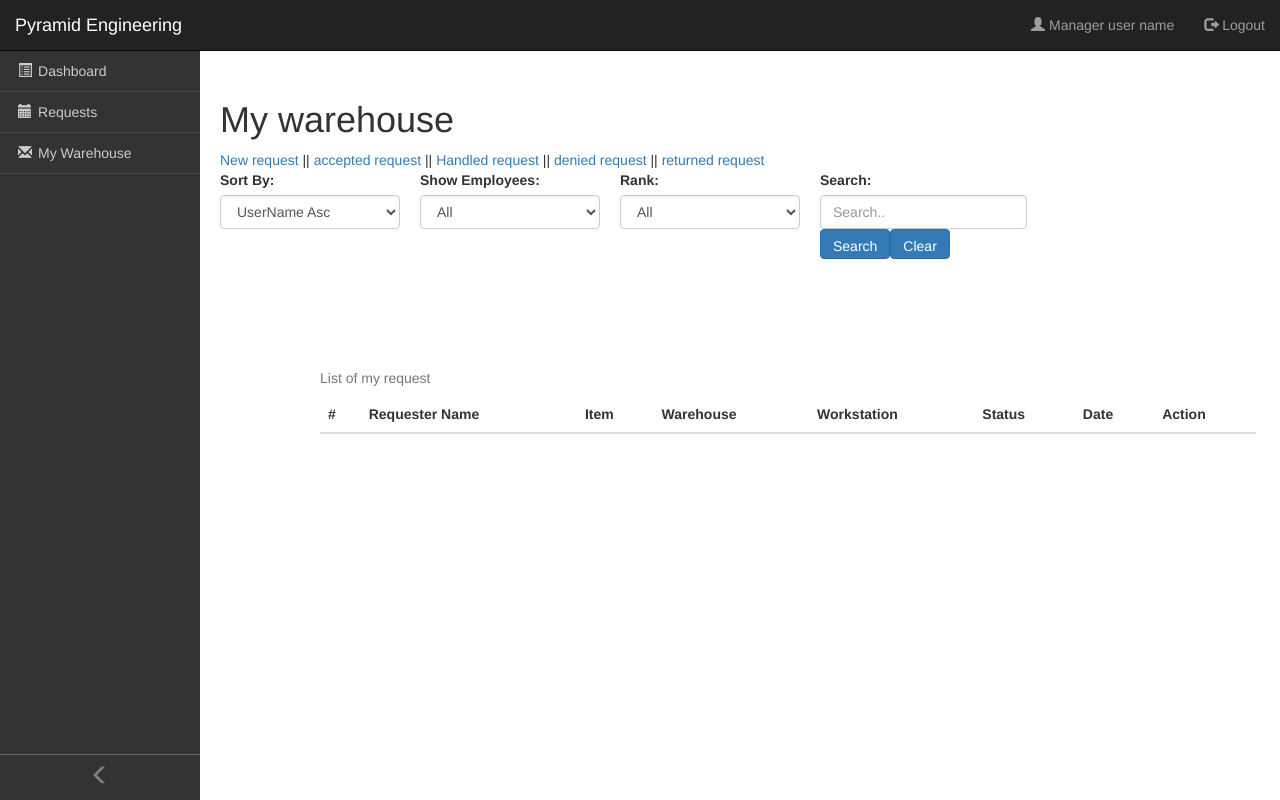
After one commit to Moukhles-github/inventarium, a PHP site: page /whsmgr.warehouse.php in a window 1280 px wide. The commit adds this page. Run offline with PHP 8.4, Linux system fonts and the light colour scheme; lists and menus that the app fills with data are empty.

Commit message:
started whsmgr page

```diff
--- a/js/login.js
+++ b/js/login.js
@@ -44,7 +44,7 @@ $(document).ready(function () {
 				window.location.href="./admin.php";
 				break;
 			case "1":
-				alert ("sexes");
+				window.location.href="./whsmgr.dash.php";
 				break;
 			case "2":
 				alert("sexes");
--- /dev/null
+++ b/js/mgr.rqst.js
@@ -0,0 +1,70 @@
+$(document).ready(function () {
+
+
+    //get category function
+    // Populate Tables function to get users and specific data.
+    function getrank() {
+        $.ajax({
+            type: 'GET',
+            url: "ws/ws_ranks.php",
+            data: ({ op: 1 }),
+
+            dataType: 'json',
+            timeout: 5000,
+            success: function (data, textStatus, xhr) {
+
+                if (data == -1)
+                    alert("Data couldn't be loaded!");
+                else {
+                    data = JSON.parse(xhr.responseText);
+                    populaterank(data);
+                }
+            },
+            error: function (xhr, status, errorThrown) {
+                alert(status + errorThrown);
+            }
+        });
+
+    }
+
+
+    // function to insert data got by getusers(), to append it to a table.
+    function populaterank(data) {
+
+        if (data.length > 0) {
+
+            $("#tbody_ranks").empty();
+
+
+
+            $.each(data, function (index, row) {
+
+                var btn_status_text = "";
+
+                if (row.emp_rank_status == 0) {
+
+                    btn_status_text = "Enable";
+                }
+                else
+                    btn_status_text = "Disable";
+
+                $("#tbody_ranks").append("<tr><td>" + row.emp_rank_name + "</td><td>" + check_status(row.emp_rank_status) + "</td><td><button id='updt" + row.emp_rank_id + "'  class='btn_modal_editrank' type='button' class='btn btn-primary' data-toggle='modal' data-target='#editrankmodal'>Edit Rank</button><button value='" + row.emp_rank_status + "' id='tog" + row.emp_rank_id + "' class='btntoggleact'> " + btn_status_text + " </button></td><</tr>");
+
+            });
+
+        }
+
+    }
+
+    //Check status to deactivate or activate users
+    function check_status(statusval) {
+        if (statusval == 1) {
+
+            return "Active";
+        }
+        else {
+            return "Inactive";
+        }
+    }
+
+})
--- /dev/null
+++ b/whsmgr.warehouse.php
@@ -0,0 +1,222 @@
+<!DOCTYPE html>
+<html lang="en">
+
+<head>
+  <meta charset="utf-8">
+  <meta http-equiv="X-UA-Compatible" content="IE=edge">
+  <meta name="viewport" content="width=device-width, initial-scale=1">
+  <title>Pyramid Login</title>
+
+  <link rel="stylesheet" href="css/admin.css">
+  <link rel="stylesheet" href="https://maxcdn.bootstrapcdn.com/bootstrap/3.3.7/css/bootstrap.min.css">
+  <script src="https://ajax.googleapis.com/ajax/libs/jquery/1.12.4/jquery.min.js"></script>
+  <script src="https://maxcdn.bootstrapcdn.com/bootstrap/3.3.7/js/bootstrap.min.js"></script>
+  <script src="./js/mgr.rqst.js"></script>
+
+</head>
+
+
+
+<body>
+  <nav class="navbar navbar-inverse navbar-global navbar-fixed-top">
+    <div class="container-fluid">
+      <div class="navbar-header">
+        <button type="button" class="navbar-toggle collapsed" data-toggle="collapse" data-target="#navbar" aria-expanded="false" aria-controls="navbar">
+          <span class="sr-only">Toggle navigation</span>
+          <span class="icon-bar"></span>
+          <span class="icon-bar"></span>
+          <span class="icon-bar"></span>
+        </button>
+        <a class="navbar-brand" href="#">Pyramid Engineering</a>
+      </div>
+      <div id="navbar" class="collapse navbar-collapse">
+        <ul class="nav navbar-nav navbar-user navbar-right">
+          <li><a href=""><span class="glyphicon glyphicon-user"></span> Manager user name</a></li>
+          <li><a href="#about"><span class="glyphicon glyphicon-log-out"></span> Logout</a></li>
+        </ul>
+      </div>
+      <!--/.nav-collapse -->
+    </div>
+  </nav>
+  <nav class="navbar-primary">
+    <a href="#" class="btn-expand-collapse"><span class="glyphicon glyphicon-menu-left"></span></a>
+    <ul class="navbar-primary-menu">
+      <li>
+      <a href="whsmgr.dash.php"><span class="glyphicon glyphicon-list-alt"></span><span class="nav-label">Dashboard</span></a>
+        <a href="#"><span class="glyphicon glyphicon-calendar"></span><span class="nav-label">Requests</span></a>
+        <a href="whsmgr.warehouse.php"><span class="glyphicon glyphicon-envelope"></span><span class="nav-label">My Warehouse</span></a>
+
+
+      </li>
+    </ul>
+  </nav>
+
+
+  <div class="main-content">
+        <h1> My warehouse</h1>
+
+        <a>New request</a> <span> || </span> <a> accepted request </a> <span> || </span> <a>Handled request</a> <span> || </span> <a>denied request</a> <span> || </span> <a>returned request</a>
+        <?php
+
+        //get initial values
+        $sort = "1";
+        $show = "0";
+        $rank = "-1";
+        $keyy = "";
+        //check if sort order is set
+        if (isset($_GET["sort"]) && ($_GET["sort"] != "")) {
+            $sort = $_GET["sort"];
+        }
+
+        //check if show option is set
+        if (isset($_GET["show"]) && ($_GET["show"] != "")) {
+            $show = $_GET["show"];
+        }
+
+        //check if rank option is set
+        if (isset($_GET["rank"]) && ($_GET["rank"] != "")) {
+            $rank = $_GET["rank"];
+        }
+
+        //check if workstation option is set
+        if (isset($_GET["key"]) && ($_GET["key"] != "")) {
+            $keyy = $_GET["key"];
+        }
+
+        //create 2 hidden inputs to hold the selected order because the selected value cannot be set directly from the pphp function
+        echo ('<input type="hidden" class="sortlisthidden" id="sort' . $sort . '"><input type="hidden" class="showlisthidden" id="show' . $show . '"><input type="hidden" class="rankhidden" id="rank' . $rank . '">');
+
+        ?>
+
+        <div class="sortandfilterhead" style="height: 90px;">
+            <div style="float: left">
+                <div class='form-group'>
+                    <div class="form-group">
+                        <label for="order" style='margin-right: 10px'>Sort By:</label>
+                        <select class="form-control" id="sortorder" style='width: 180px; margin-right: 20px;'>
+                            <option value="1">UserName Asc</option>
+                            <option value="2">UserName Desc</option>
+                            <option value="3">Name Asc</option>
+                            <option value="4">Name Desc</option>
+                        </select>
+                    </div>
+                </div>
+            </div>
+
+            <div style="float: left">
+                <div class='form-group'>
+                    <div class="form-group">
+                        <label for="order" style='margin-right: 10px'>Show Employees:</label>
+                        <select class="form-control" id="showbystatus" style='width: 180px; margin-right: 20px;'>
+                            <option value="0">All</option>
+                            <option value="1">Active</option>
+                            <option value="2">Not Active</option>
+                        </select>
+                    </div>
+                </div>
+            </div>
+
+            <div style="float: left">
+                <div class='form-group'>
+                    <div class="form-group">
+                        <label for="order" style='margin-right: 10px'>Rank:</label>
+                        <select class="form-control" id="rankorder" style='width: 180px; margin-right: 20px;'>
+                            <option value="-1">All</option>
+                        </select>
+                    </div>
+                </div>
+            </div>
+
+
+            <div style="float: left">
+                <div class='form-group'>
+                    <div class="form-group">
+                        <label for="order" style='margin-right: 10px'>Search:</label>
+                        <input type="text" class="searchbar form-control" placeholder="Search.." value="<?php echo $keyy ?>"><button id="searchbutton" class="btn btn-primary" style="height: 30px; width:auto;">Search</button><button id="clearfilters" class="btn btn-primary" style="height: 30px; width:auto;">Clear</button>
+
+                    </div>
+                </div>
+            </div>
+        </div>
+
+
+
+        <!-- edit users Modal -->
+        <div class="modal fade" id="editrankmodal" tabindex="-1" role="dialog" aria-labelledby="edit_rank_modalTitle" aria-hidden="true">
+            <div class="modal-dialog modal-dialog-centered" role="document">
+                <div class="modal-content">
+                    <div class="modal-header">
+                        <h5 class="modal-title" id="edit_rank_modalLongTitle">Modal title</h5>
+                        <button type="button" class="close" data-dismiss="modal" aria-label="Close">
+                            <span aria-hidden="true">&times;</span>
+                        </button>
+                    </div>
+                    <div class="modal-body">
+
+                        <label for="cmpname"> Rank name:</label>
+                        <input type="text" id="updt_rank_name" placeholder="e.g. Shell Company"></input></br>
+
+                        <input type="text" id="updt_rank_id" placeholder="cmp_rank">
+
+                    </div>
+                    <div class="modal-footer">
+                        <button type="button" class="btn btn-secondary" data-dismiss="modal">Close</button>
+                        <button id="btn_edit_rank" type="button" class="btn btn-primary">Edit User</button>
+                    </div>
+                </div>
+            </div>
+        </div>
+
+
+
+
+        <table class="table" style="margin-top: 100px; margin-left: 100px; margin-right: 100px; width: 90%">
+
+
+
+            <caption>List of my request</caption>
+
+            <thead>
+                <tr>
+                    <th scope="col">#</th>
+                    <th scope="col">Requester Name</th>
+                    <th scope="col">Item</th>
+                    <th scope="col">Warehouse</th>
+                    <th scope="col">Workstation</th>
+                    <th scope="col">Status</th>
+                    <th scope="col">Date</th>
+                    <th scope="col">Action</th>
+                </tr>
+            </thead>
+            <tbody id="tbody_mgr_rqst">
+
+            </tbody>
+
+        </table>
+        <?php
+        /////////////////////pagination//////////////////////
+
+        //check if the on the first page
+        if (isset($_GET["page"])) {
+            $page = $_GET["page"];
+        } else {
+            $page = 1;
+        }
+        //display the pages
+        echo ("<br/><br/>
+				<div class='pages' style='width: 100%;text-align: center;'>
+					 <div style='display: inline-block;'>
+						<ul class='pagination'>
+							<li class='page-item' style='display: none;' id='" . $page . "'></li>
+						</ul>
+					</div>
+				</div>
+			");
+        /////////////////////pagination//////////////////////
+        ?>
+    </div>
+
+
+</body>
+
+</html>
```
Also changed, not shown: classes/request.class.php (+16 -7 lines), js/request.js (+6 -4 lines), whsmgr.dash.php (added, +58 -0 lines), ws/ws_request.php (+4 -6 lines), 1 other file.
